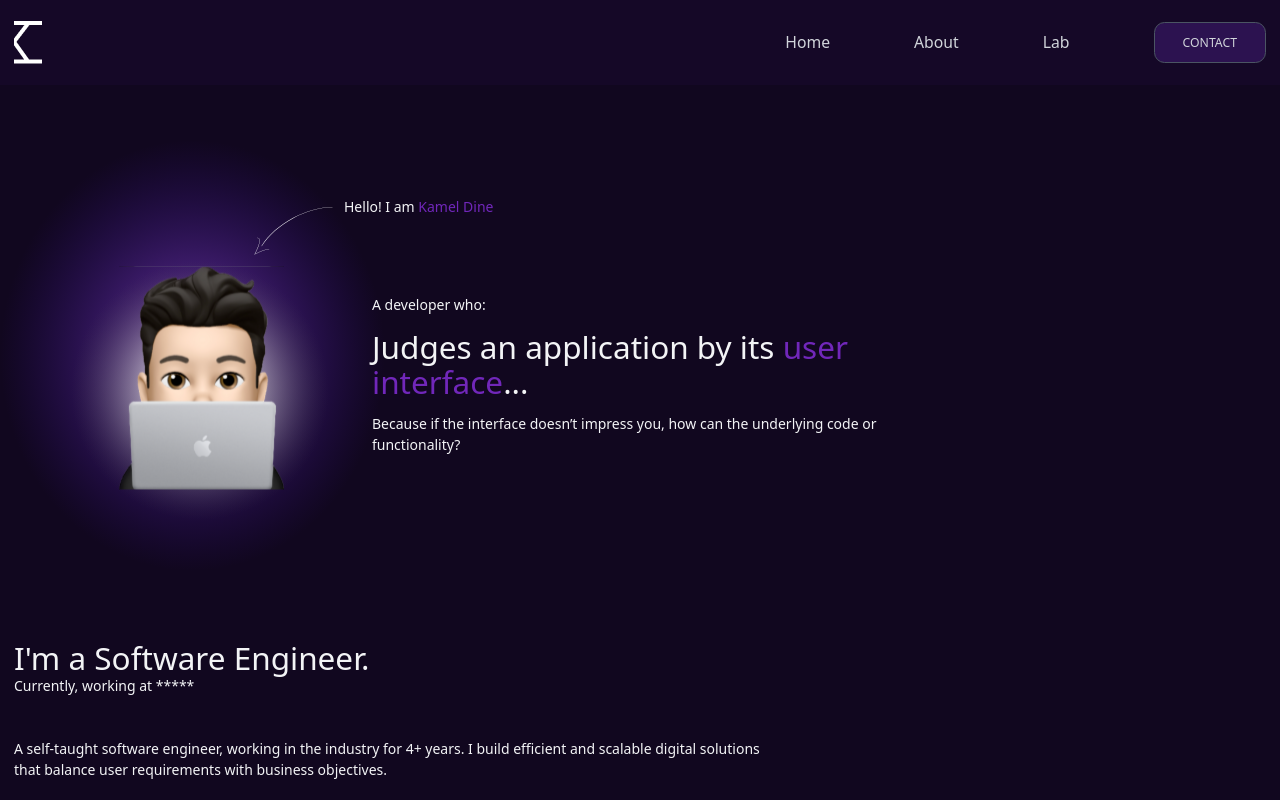
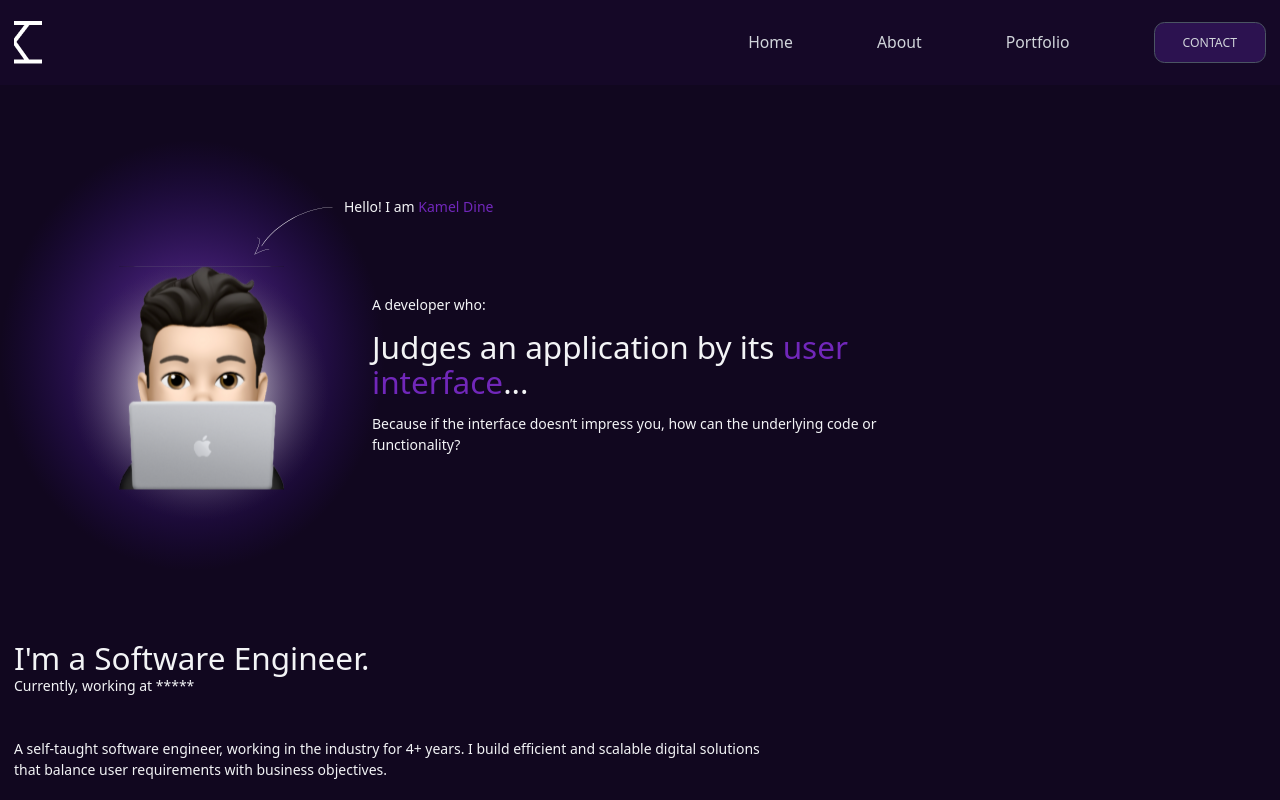
Before and after one commit to kamel-mustapha/personal-website, a React (Vite) app in the folder frontend/: page / in a window 1280 px wide. Shown: the top 800 px of the page. Built offline with nearby package versions, Linux system fonts and the light colour scheme; a web font is replaced by a local one.

Commit message:
edited tools svg

```diff
--- a/frontend/src/components/Navbar.tsx
+++ b/frontend/src/components/Navbar.tsx
@@ -11,8 +11,8 @@ export function Navbar() {
       link: "/about",
     },
     {
-      name: "Lab",
-      link: "/lab",
+      name: "Portfolio",
+      link: "/portfolio",
     },
   ];
   return (
```
Also changed, not shown: frontend/src/assets/tools.png, frontend/src/assets/tools.svg.
